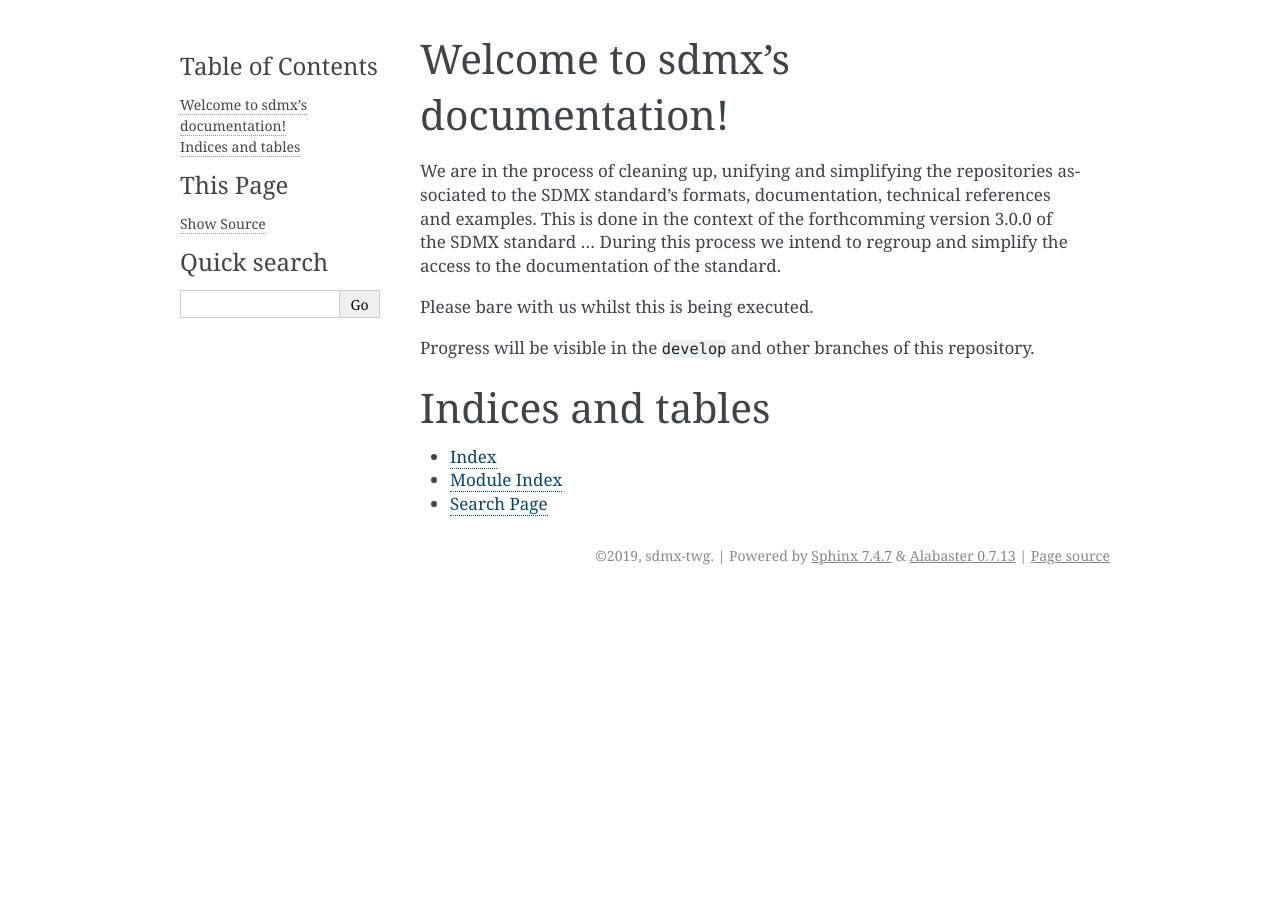
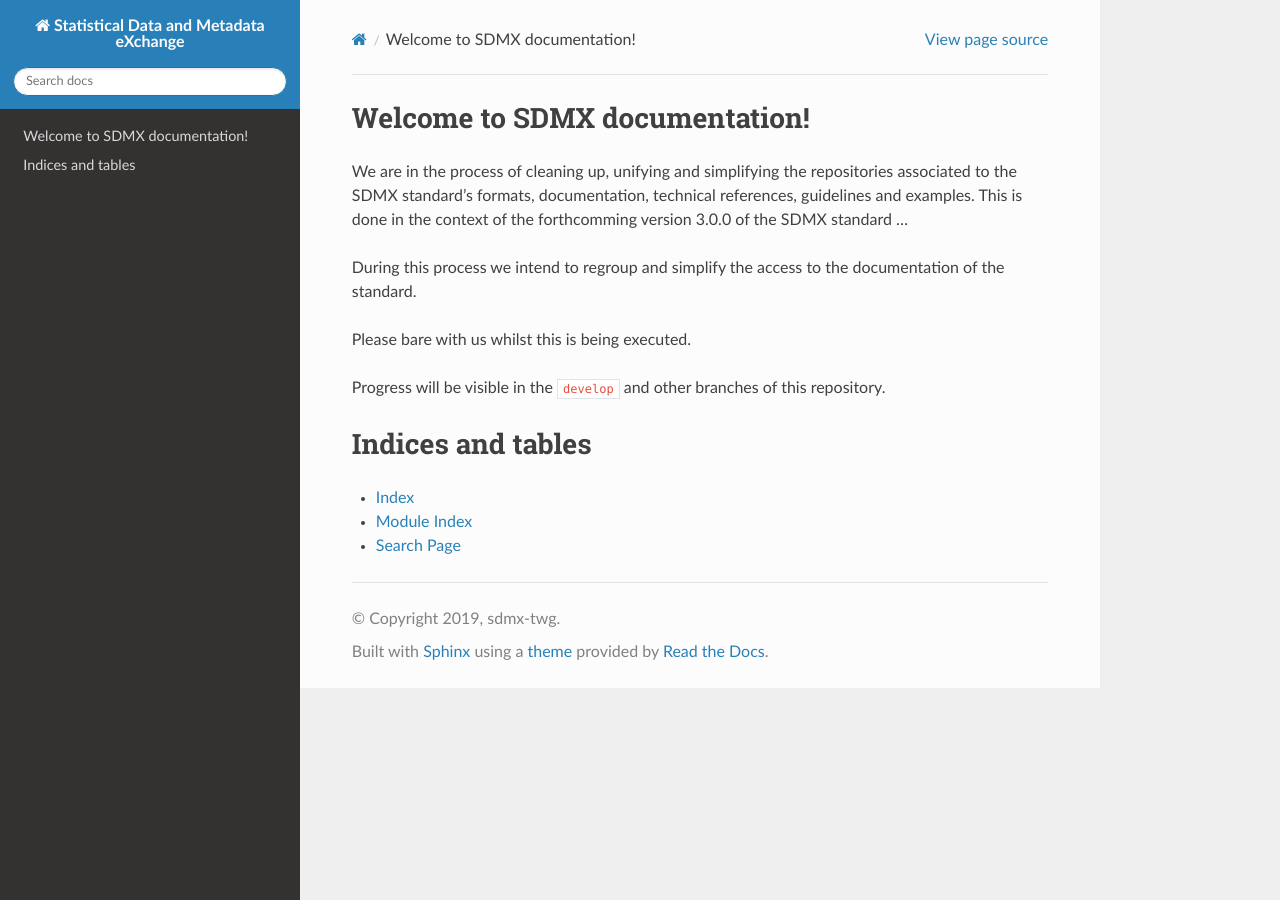
Before and after one commit to sdmx-twg/sdmx-im, a Sphinx documentation site: the page built from docs/source/index.rst, in a window 1280 px wide. Built offline with Sphinx 7.4.7 and the Read the Docs theme 2.0.0, drawn with Linux system fonts in a browser that asks for light colours.

Commit message:
Initial commit of the documentation

```diff
--- a/docs/source/conf.py
+++ b/docs/source/conf.py
@@ -17,7 +17,7 @@
 
 # -- Project information -----------------------------------------------------
 
-project = 'sdmx'
+project = 'Statistical Data and Metadata eXchange'
 copyright = '2019, sdmx-twg'
 author = 'sdmx-twg'
 
@@ -28,6 +28,7 @@ author = 'sdmx-twg'
 # extensions coming with Sphinx (named 'sphinx.ext.*') or your custom
 # ones.
 extensions = [
+    'sphinx_rtd_theme',
 ]
 
 # Add any paths that contain templates here, relative to this directory.
@@ -44,7 +45,7 @@ exclude_patterns = []
 # The theme to use for HTML and HTML Help pages.  See the documentation for
 # a list of builtin themes.
 #
-html_theme = 'alabaster'
+html_theme = 'sphinx_rtd_theme'
 
 # Add any paths that contain custom static files (such as style sheets) here,
 # relative to this directory. They are copied after the builtin static files,
--- a/docs/source/index.rst
+++ b/docs/source/index.rst
@@ -3,10 +3,11 @@
    You can adapt this file completely to your liking, but it should at least
    contain the root `toctree` directive.
 
-Welcome to sdmx's documentation!
-================================
+Welcome to SDMX documentation!
+==============================
 
-We are in the process of cleaning up, unifying and simplifying the repositories associated to the SDMX standard's formats, documentation, technical references and examples. This is done in the context of the forthcomming version 3.0.0 of the SDMX standard ...
+We are in the process of cleaning up, unifying and simplifying the repositories associated to the SDMX standard's formats, documentation, technical references, guidelines and examples. This is done in the context of the forthcomming version 3.0.0 of the SDMX standard ...
+
 During this process we intend to regroup and simplify the access to the documentation of the standard.
 
 Please bare with us whilst this is being executed.
```
